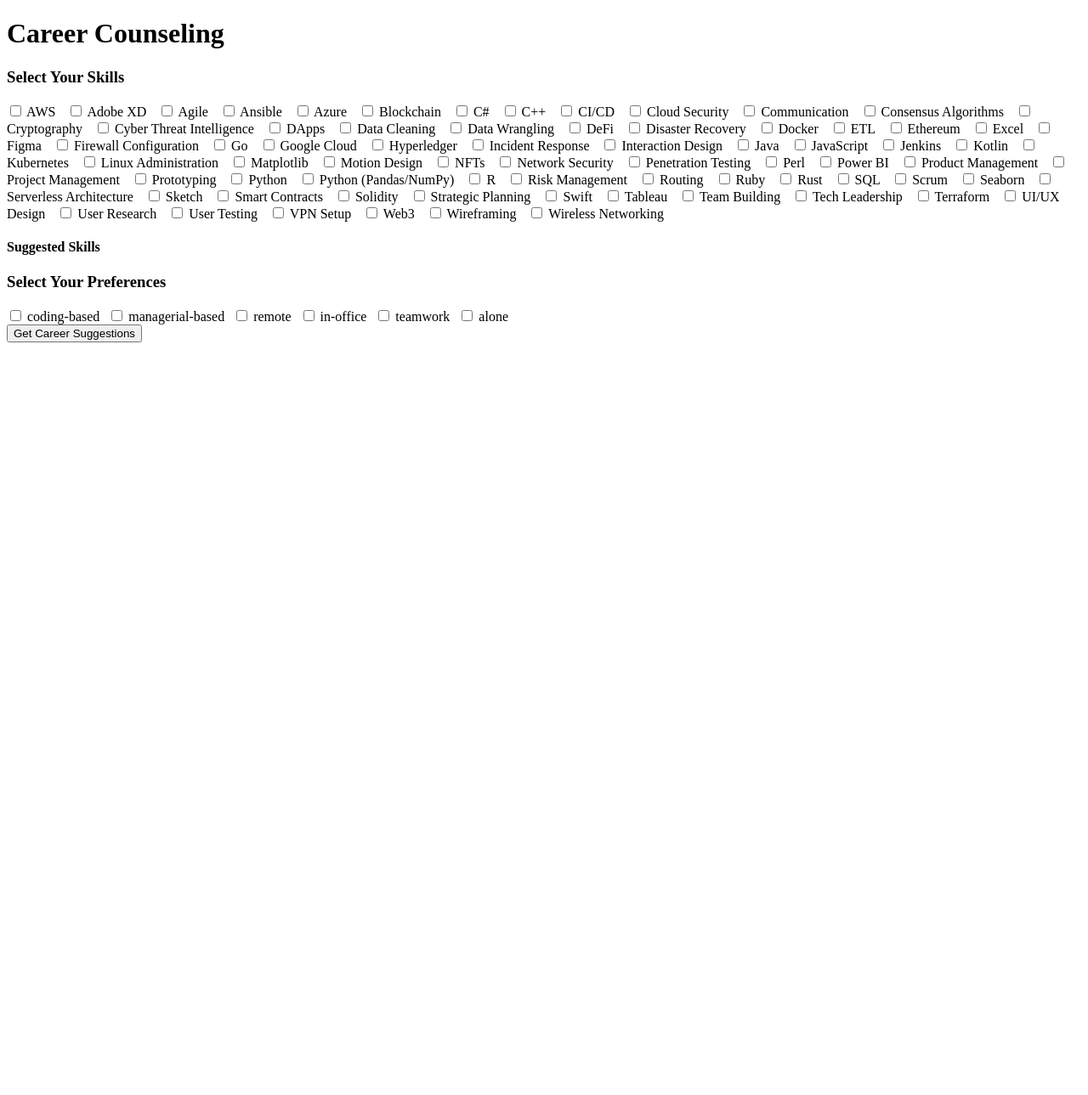
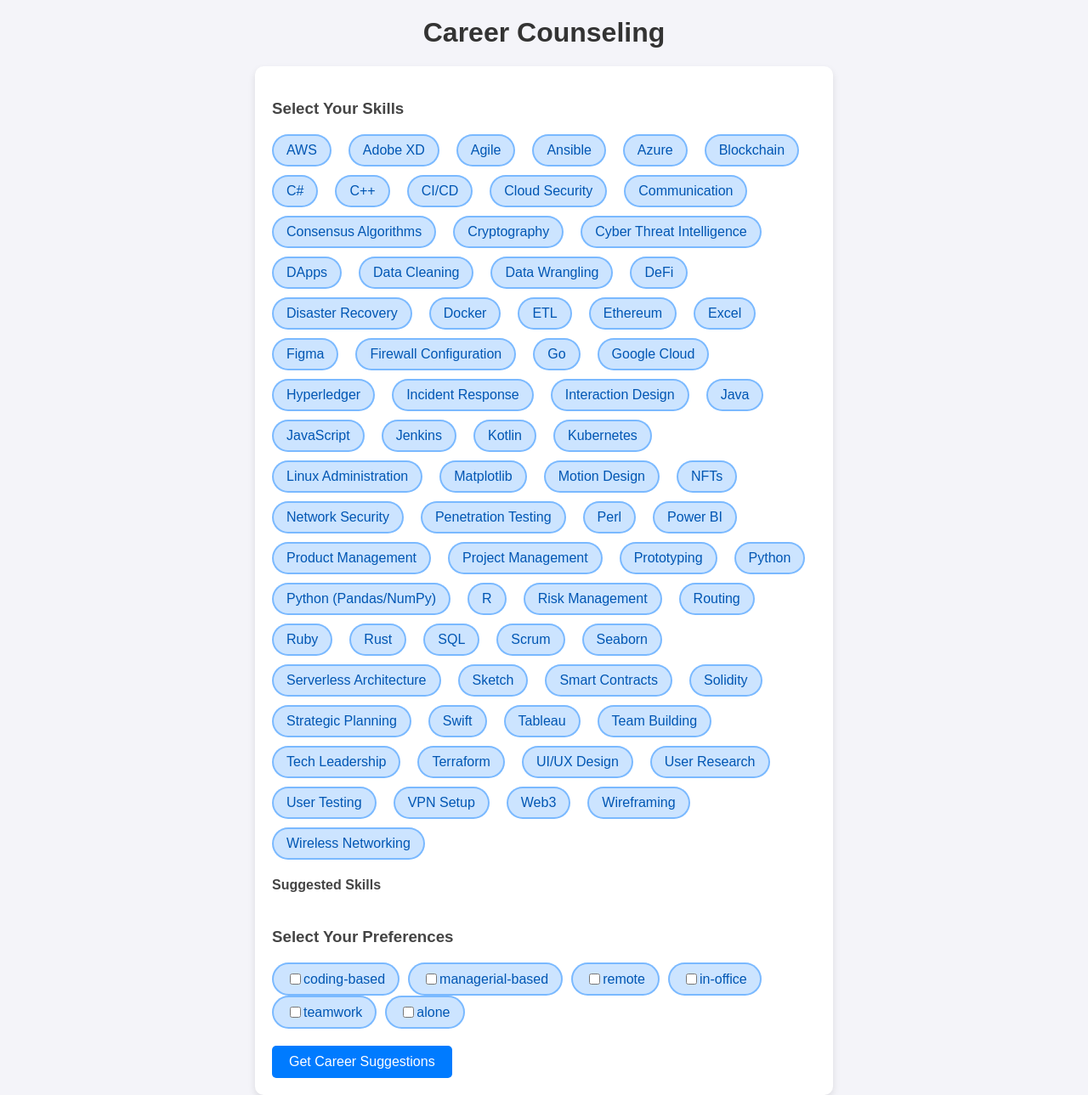
Before and after one commit to yashviparikh/career-aptitude, a Flask app: page / in a window 1280 px wide. Shown: the whole page at 85% size. Before the commit the page ends 403 px from the top, so only its background shows below. Run offline with Flask 3, Linux system fonts and the light colour scheme.

Commit message:
updated ui and color changing when selected

```diff
--- a/careers.py
+++ b/careers.py
@@ -143,7 +143,7 @@
     if include_scores:
         return [{"career":career,"score":score} for career,score in sorted_careers]
     print(sorted_careers)
-    return [career for career,_ in sorted_careers]
+    return [career for career,_ in sorted_careers][:10]
 
 def get_role_preferences(career):
     for category,details in tech_skill_preferences_data.items():
--- a/static/script.js
+++ b/static/script.js
@@ -5,12 +5,28 @@
     updatePreferenceSection();
     document.addEventListener("change",function(event)
     {
-        if (event.target.classList.contains("skill-checkbox"))
+        if (event.target.classList.contains("skill-checkbox"||event.target.classList.contains("preference-checkbox")))
         {
-            updateRelatedSkills();
+            toggleSelection(event.target);
+            if (event.target.classList.contains("skill-checkbox"))
+            {
+                updateRelatedSkills();
+            }
         }
     });
 
+    function toggleSelection(checkbox) {
+        const label = checkbox.parentElement;
+        if (checkbox.checked) {
+            label.style.background = "rgba(0, 0, 128, 1)"; // Orange
+            label.style.color = "white";
+            label.style.border = "2px solid rgba(0, 0, 128, 1)";
+        } else {
+            label.style.background = "rgba(0, 123, 255, 0.2)"; // Default blue
+            label.style.color = "#0056b3";
+            label.style.border = "2px solid rgba(0, 123, 255, 0.4)";
+        }
+    }
 
     function updateRelatedSkills()
     {
@@ -49,7 +65,12 @@
                         label.appendChild(checkbox);
                         label.appendChild(document.createTextNode(" " + skill));
                         suggestedContainer.appendChild(label);
-                            });
+
+                        checkbox.addEventListener("change", function ()
+                        {
+                            toggleSelection(checkbox);
+                        });
+                    });
             })
             .catch(error=> console.error("Fetch error: ",error));
     }
@@ -71,6 +92,11 @@
             label.appendChild(checkbox);
             label.appendChild(document.createTextNode(" " + pref));
             preferencesContainer.appendChild(label);
+
+            checkbox.addEventListener("change", function ()
+            {
+                toggleSelection(checkbox);
+            });
         });
 }
 });
--- a/static/style.css
+++ b/static/style.css
@@ -1,71 +1,73 @@
-/* General Page Styles */
 body {
     font-family: Arial, sans-serif;
     background-color: #f4f4f9;
-    color: #333;
-    text-align: center;
-    padding: 20px;
+    margin: 0;
+    padding: 0;
+    display: flex;
+    flex-direction: column;
+    align-items: center;
 }
 
-/* Form Container */
+h1 {
+    color: #333;
+    margin-top: 20px;
+}
+
 form {
     background: white;
-    max-width: 500px;
-    margin: 20px auto;
     padding: 20px;
     border-radius: 10px;
-    box-shadow: 0px 4px 8px rgba(0, 0, 0, 0.1);
+    box-shadow: 0 4px 8px rgba(0, 0, 0, 0.1);
+    width: 50%;
+    min-width: 300px;
 }
 
-/* Headings */
-h1 {
-    font-size: 24px;
-    color: #444;
-    margin-bottom: 15px;
-}
-
-h2 {
-    font-size: 20px;
-    margin-top: 20px;
-    color: #666;
-}
-
-/* Checkbox Grid */
-#keyword-container, #suggested-keywords {
-    display: flex;
-    flex-wrap: wrap;
-    justify-content: center;
-    gap: 10px;
+#skill-selection, #preference-selection {
     margin-bottom: 20px;
 }
 
-/* Styled Checkboxes */
-input[type="checkbox"] {
-    display: none; /* Hide default checkbox */
+h3, h4 {
+    color: #444;
 }
 
-/* Default Keyword Label */
-input[type="checkbox"] + label {
-    display: inline-block;
-    padding: 8px 12px;
-    background: #e0e0e0;
+#main-skills, #suggested-skills {
+    display: flex;
+    flex-wrap: wrap;
+    gap: 10px;
+    margin-top: 10px;
+}
+
+.skill-checkbox {
+    display: none;
+}
+
+label {
+    display: inline-flex;
+    align-items: center;
+    background: rgba(0, 123, 255, 0.2);
+    border: 2px solid rgba(0, 123, 255, 0.4);
+    color: #0056b3;
+    padding: 8px 15px;
+    border-radius: 20px;
+    cursor: pointer;
+    transition: 0.3s ease-in-out;
+}
+
+label:hover {
+    background: rgba(0, 123, 255, 0.4);
+}
+
+button {
+    background-color: #007bff;
+    color: white;
+    border: none;
+    padding: 10px 20px;
     border-radius: 5px;
     cursor: pointer;
-    transition: all 0.3s ease;
+    font-size: 16px;
+    transition: background 0.3s;
 }
 
-/* Selected Checkbox Highlight */
-input[type="checkbox"]:checked + label {
-    background: #007bff;
-    color: white;
-    font-weight: bold;
+button:hover {
+    background-color: #0056b3;
 }
-
-
-
-/* Responsive */
-@media (max-width: 600px) {
-    form {
-        width: 90%;
-    }
-}
--- a/templates/index.html
+++ b/templates/index.html
@@ -4,12 +4,7 @@
     <meta charset="UTF-8">
     <meta name="viewport" content="width=device-width, initial-scale=1.0">
     <title>Career Counseling</title>
-    <style>
-        #preferencesTab, #suggestions
-        {
-            display: none;
-        }
-    </style>
+    <link rel="stylesheet" href="{{ url_for('static', filename='style.css') }}">
     <script src="{{ url_for('static', filename='script.js') }}" defer></script>
 </head>
 <body>
```
